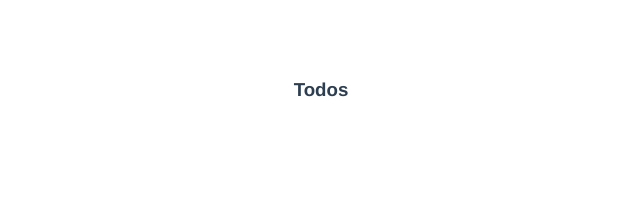
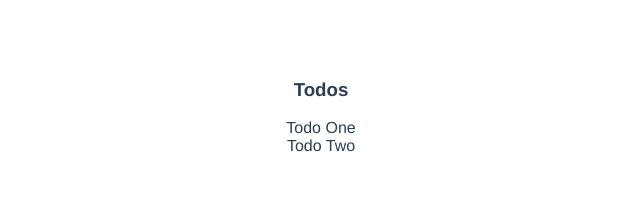
Before and after one commit to TechLounge777/Vuex-Todo-app, a Vue app: page / in a window 1280 px wide. Shown: the top 209 px of the page, without its empty margins (319-959 px from the left). Built offline with nearby package versions, Linux system fonts and the light colour scheme.

Commit message:
adding todos

```diff
--- a/src/components/Todos.vue
+++ b/src/components/Todos.vue
@@ -1,6 +1,11 @@
 vue <template>
     <div class="container">
         <h3>Todos</h3>
+        <div class="todos">
+            <div v-for="todo in allTodos" :key="todo.id" class="todo">
+                {{ todo.title }}
+            </div>
+        </div>
     </div>
 </template>
 
```
